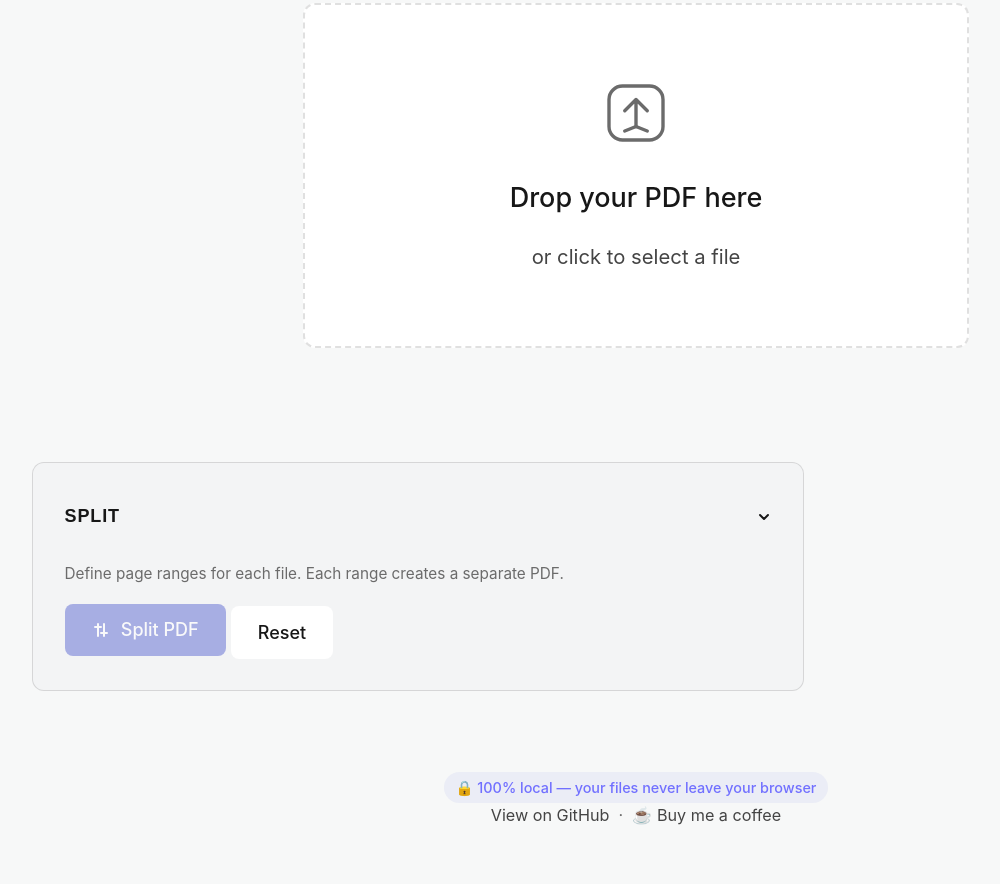
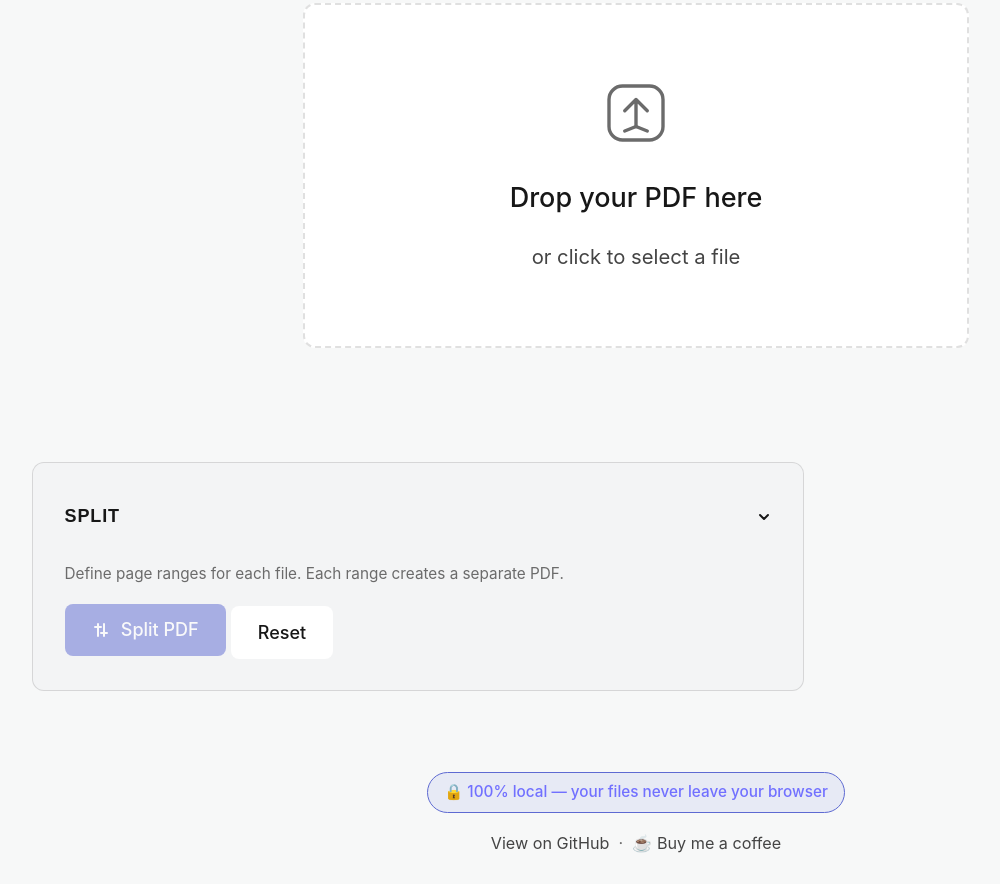
Before and after one commit to Hichiro6/pdf-splitter, a website built with Vite: page index.html in a window 1280 px wide. Shown: the part 296-1180 px from the top of the page, without its empty margins (4-1004 px from the left). Before the commit the page ends 1152 px from the top, so only its background shows below. Built offline with nearby package versions, Linux system fonts and the light colour scheme.

Commit message:
style: match footer design exactly from watermark

```diff
--- a/styles/main.css
+++ b/styles/main.css
@@ -1085,18 +1085,7 @@ input[type="range"]::-moz-range-thumb {
   display: block;
 }
 
-/* Badge for privacy */
-.badge {
-  display: inline-flex;
-  align-items: center;
-  gap: 6px;
-  padding: 4px 12px;
-  border-radius: 999px;
-  font-size: 0.8rem;
-  border: 1px solid var(--brand-primary);
-  color: var(--brand-accent);
-  background: rgba(94, 106, 210, 0.08);
-}
+
 
 /* Info labels */
 .control-field {
@@ -1211,11 +1200,15 @@ input[type="range"]::-moz-range-thumb {
 
 /* Split results section - removed (was unused) */
 
-/* Footer privacy badge */
-.footer__privacy-badge {
-  font-size: 0.8rem;
-  color: var(--text-tertiary);
-  white-space: nowrap;
+/* Footer privacy */
+.footer__privacy {
+  margin-bottom: 1rem;
+}
+
+.footer__privacy .badge {
+  display: inline-block;
+  font-size: 0.85rem;
+  padding: 0.4rem 0.9rem;
 }
 
 /* Range error */
```
